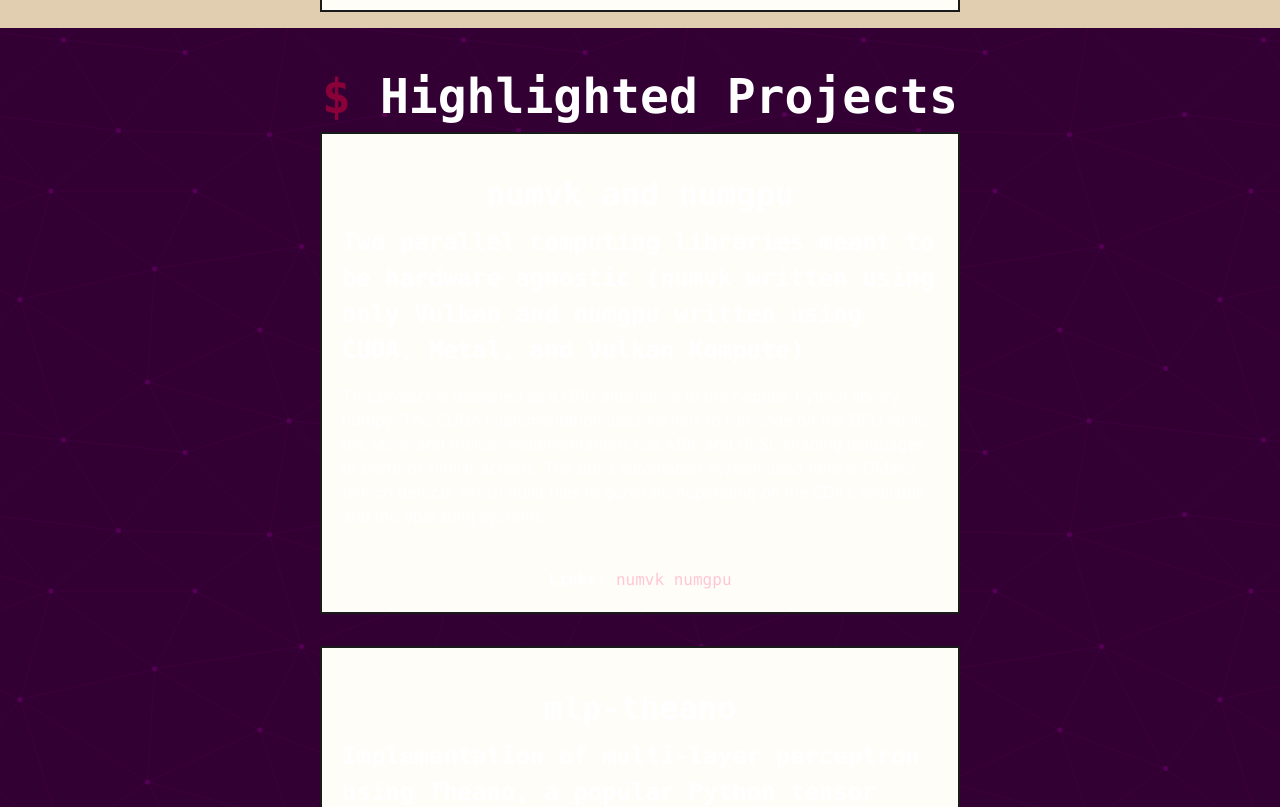
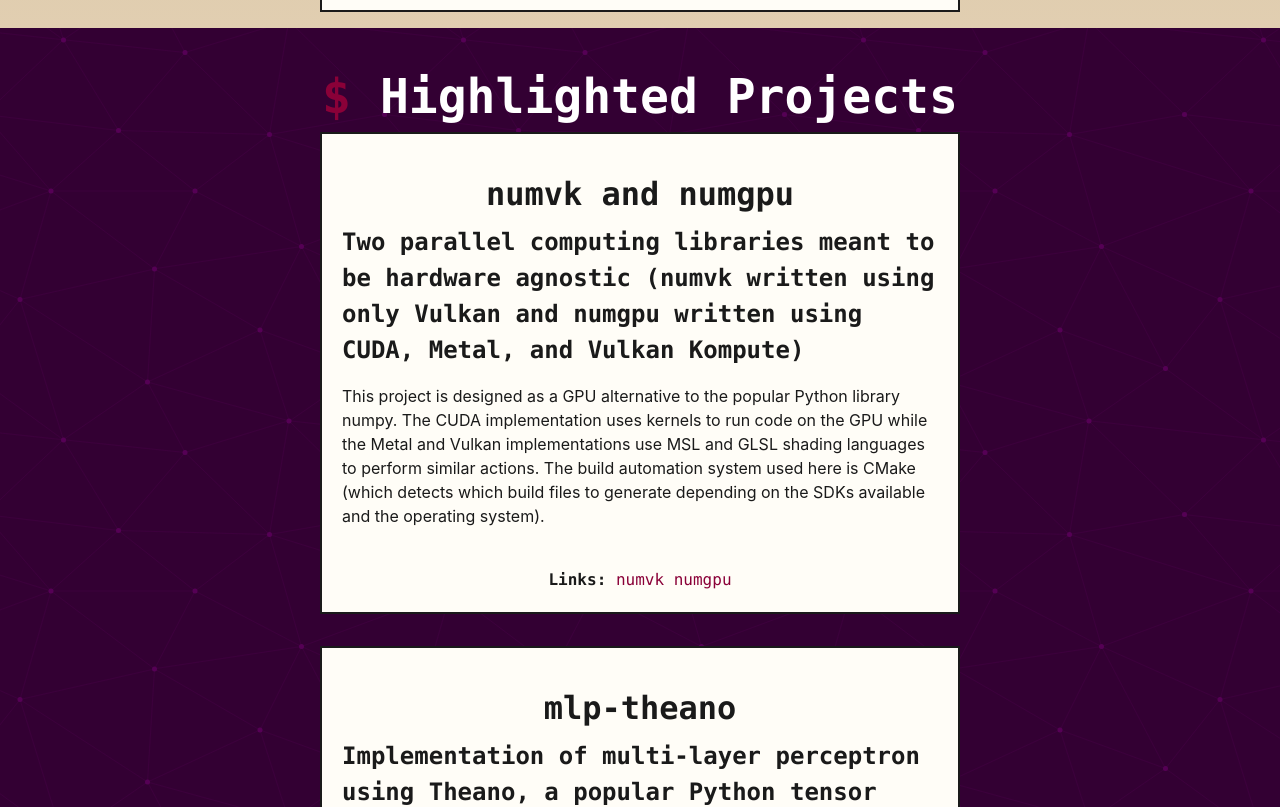
Before and after one commit to paulpan05/personal-website-minified, a Next.js app: page / in a window 1280 px wide. Shown: the part 2140-2947 px from the top of the page. Built offline with nearby package versions, Linux system fonts and the light colour scheme; no server answers.

Commit message:
Fix card text contrast on dark sections

```diff
--- a/src/styles/_components.scss
+++ b/src/styles/_components.scss
@@ -126,15 +126,23 @@
   }
 }
 
-// Shared Card Styles: terminal panels — paper surface, ink border.
+// Shared Card Styles: terminal panels — paper surface, ink border. Text and
+// links are pinned to ink/crimson so cards read the same on every section
+// background (sections default to white body text).
 .card {
   display: flex;
   flex-direction: column;
   border: 2px solid $ink;
   background-color: $paper;
+  color: $ink;
   padding: 1.25em;
   width: min(100%, 640px);
   box-sizing: border-box;
+
+  a,
+  a:visited {
+    color: $link-on-light;
+  }
 
   > * {
     align-self: center;
```
